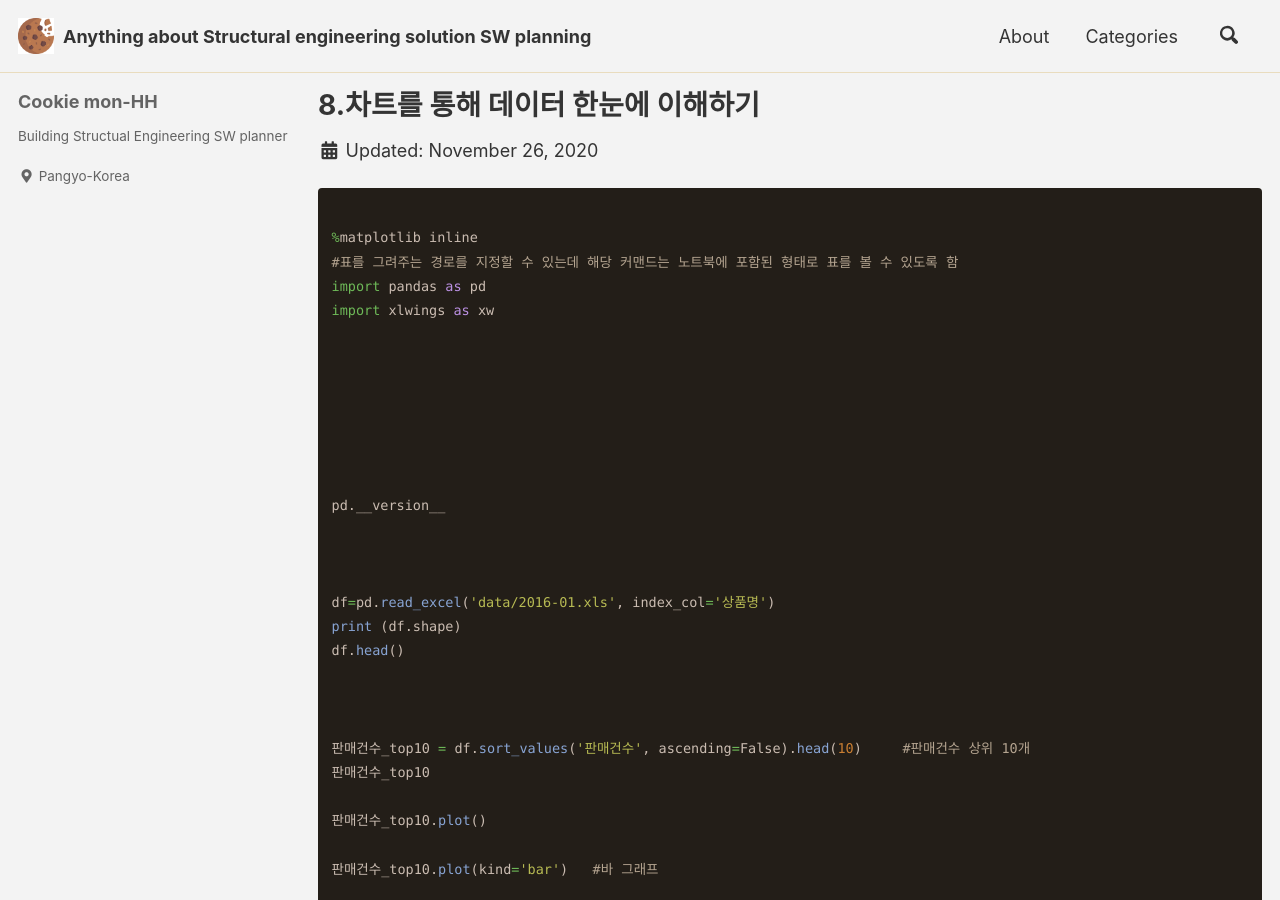
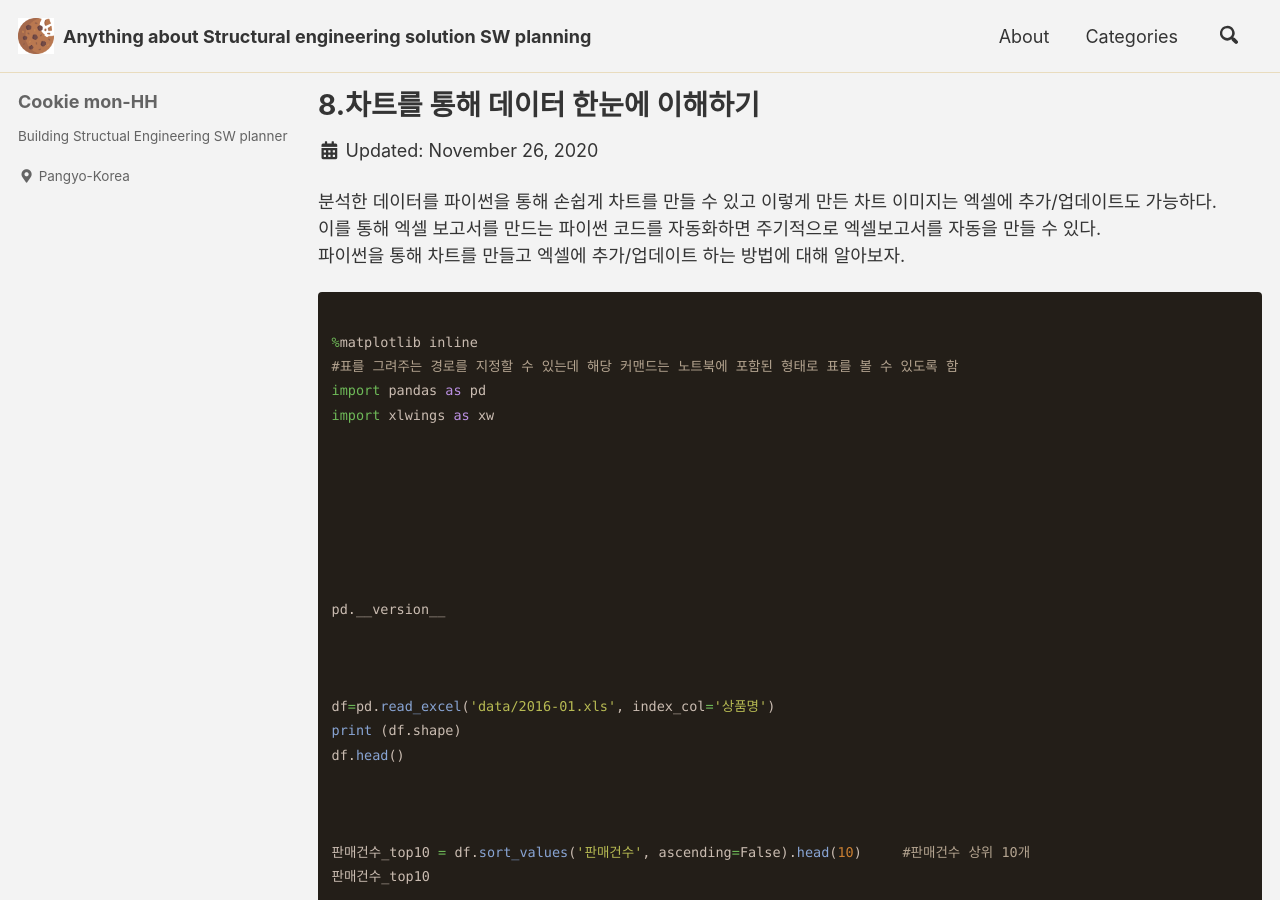
Before and after one commit to CookieMon-HH/cookiemon-hh.github.io, a Jekyll site: the page built from _posts/2020-11-26-1 8 차트를 통해 데이터 한눈에 이해하기.md, in a window 1280 px wide and 900 px high. Built offline with Jekyll 4.4.1, drawn with Linux system fonts in a browser that asks for light colours; cached includes are drawn as plain includes; a script that is not in the unit is left out; comment, search, counter and statistics services are not loaded.

Commit message:
Update 2020-11-26-1 8 차트를 통해 데이터 한눈에 이해하기.md

````diff
--- a/_posts/2020-11-26-1 8 차트를 통해 데이터 한눈에 이해하기.md
+++ b/_posts/2020-11-26-1 8 차트를 통해 데이터 한눈에 이해하기.md
@@ -8,6 +8,10 @@ categories:
 #  - Pandas
 date : 2020-11-26
 ---
+
+ 분석한 데이터를 파이썬을 통해 손쉽게 차트를 만들 수 있고 이렇게 만든 차트 이미지는 엑셀에 추가/업데이트도 가능하다.
+ 이를 통해 엑셀 보고서를 만드는 파이썬 코드를 자동화하면 주기적으로 엑셀보고서를 자동을 만들 수 있다.
+ 파이썬을 통해 차트를 만들고 엑셀에 추가/업데이트 하는 방법에 대해 알아보자.
 
 ```python
 
````
